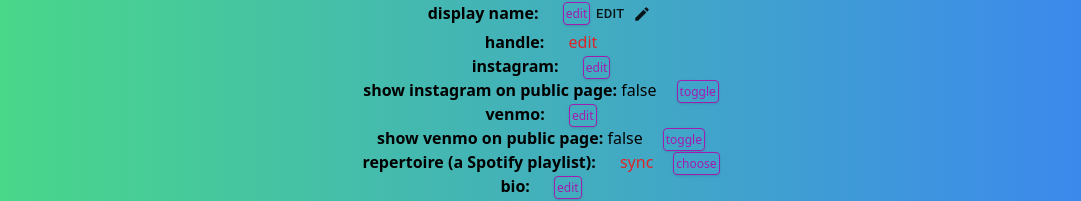
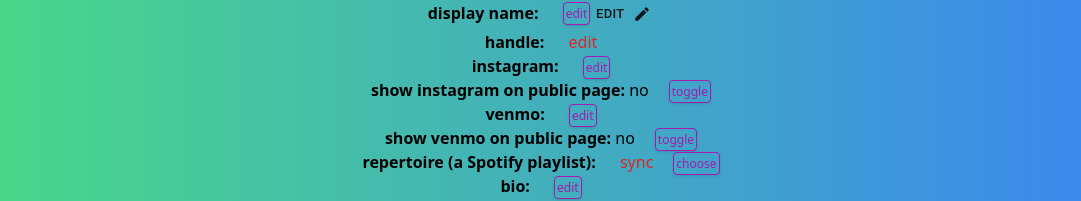
Before and after one commit to aaron1729/human-jukebox, a React app: page /musician/private in a window 1280 px wide. Shown: the part 279-480 px from the top of the page, without its empty margins (99-1180 px from the left). Built offline with nearby package versions, Linux system fonts and the light colour scheme; no server answers.

Commit message:
minor updates to PlaylistDisplayContainer

```diff
--- a/src/client/Containers/PlaylistsDisplayContainer.tsx
+++ b/src/client/Containers/PlaylistsDisplayContainer.tsx
@@ -52,9 +52,7 @@ const PlaylistsDisplayContainer = (props: any) => {
   //////////////////////////////////////////////////////////////////////////////////////////
 
   // record choice of playlist
-  // TO DO: this should default to the current value, if there's one that's already saved in the database.
-    // we could do useState(spotifyPlaylistId).
-  // TO DO: allow to load more playlists, since spotify API limits the number that are returned.
+  // TO DO: allow to load more playlists. (this is _always_ possibly needed, since spotify API limits the number that are returned.)
   const [playlistChoice, setPlaylistChoice] = useState(spotifyPlaylistId)
 
   const handleRadioChange = (e: React.SyntheticEvent) => {
--- a/src/client/Containers/PrivateMusicianContainer.tsx
+++ b/src/client/Containers/PrivateMusicianContainer.tsx
@@ -185,7 +185,7 @@ function PrivateMusicianContainer(){
 
       <span>
         <b>show instagram on public page: </b>
-        {privateMusicianInfo.instagram_show.toString()}
+        {privateMusicianInfo.instagram_show ? 'yes' : 'no'}
         <button
           onClick={() => updatePrivateMusicianInfo({instagram_show: !privateMusicianInfo.instagram_show})}
           className='ml-5'
@@ -218,7 +218,7 @@ function PrivateMusicianContainer(){
 
       <span>
         <b>show venmo on public page: </b>
-        {privateMusicianInfo.venmo_show.toString()}
+        {privateMusicianInfo.venmo_show ? 'yes' : 'no'}
         <button
           onClick={() => updatePrivateMusicianInfo({venmo_show: !privateMusicianInfo.venmo_show})}
           className='ml-5'
```
